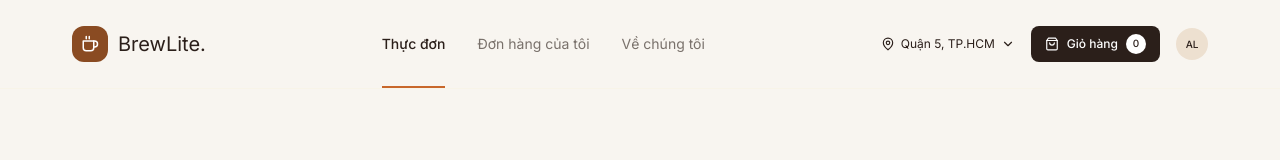
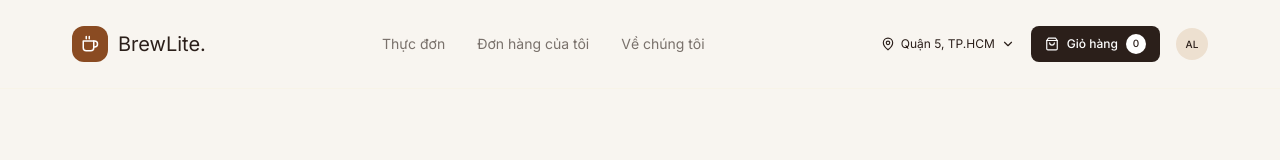
Before and after one commit to TienNguyenle-svg/Brewlite, a Next.js app in the folder frontend/: page /login in a window 1280 px wide. Shown: the top 160 px of the page. Built offline with nearby package versions, Linux system fonts and the light colour scheme; no server answers.

Commit message:
feat(header): đổi mục active trên thanh điều hướng theo trang hiện tại

```diff
--- a/frontend/components/layout/Header.tsx
+++ b/frontend/components/layout/Header.tsx
@@ -1,6 +1,7 @@
 "use client";
 
 import Link from "next/link";
+import { usePathname } from "next/navigation";
 import { useCart } from "@/lib/cart-store";
 
 function CupIcon() {
@@ -44,6 +45,28 @@ export default function Header() {
   // Tổng số ly trong giỏ, lấy từ store nên tự cập nhật khi thêm món
   const { count } = useCart();
 
+  // Đường dẫn hiện tại, dùng để biết mục nào đang được chọn
+  const pathname = usePathname();
+
+  const navItems = [
+    {
+      label: "Thực đơn",
+      href: "/",
+      // trang chủ và trang chi tiết món đều thuộc "Thực đơn"
+      active: pathname === "/" || pathname.startsWith("/products"),
+    },
+    {
+      label: "Đơn hàng của tôi",
+      href: "/orders",
+      active: pathname.startsWith("/orders"),
+    },
+    {
+      label: "Về chúng tôi",
+      href: "#",
+      active: false,
+    },
+  ];
+
   return (
     <header className="border-b border-[#F8F4E8] bg-[#F8F5F0]">
       <div className="mx-auto flex h-[88px] max-w-[1440px] items-center justify-between px-4 md:px-[72px]">
@@ -55,21 +78,24 @@ export default function Header() {
           <span className="text-xl text-[#2B1F1A]">BrewLite.</span>
         </Link>
 
-        {/* Điều hướng giữa */}
+        {/* Điều hướng giữa: mục nào active thì có chữ đậm + thanh cam */}
         <nav className="hidden h-full items-center gap-8 text-sm md:flex">
-          <Link
-            href="/"
-            className="relative flex h-full items-center font-medium text-[#2B1F1A]"
-          >
-            Thực đơn
-            <span className="absolute inset-x-0 bottom-0 h-0.5 bg-[#C8672B]" />
-          </Link>
-          <Link href="/orders" className="text-stone-500 hover:text-[#2B1F1A]">
-            Đơn hàng của tôi
-          </Link>
-          <Link href="#" className="text-stone-500 hover:text-[#2B1F1A]">
-            Về chúng tôi
-          </Link>
+          {navItems.map((item) => (
+            <Link
+              key={item.label}
+              href={item.href}
+              className={`relative flex h-full items-center ${
+                item.active
+                  ? "font-medium text-[#2B1F1A]"
+                  : "text-stone-500 hover:text-[#2B1F1A]"
+              }`}
+            >
+              {item.label}
+              {item.active && (
+                <span className="absolute inset-x-0 bottom-0 h-0.5 bg-[#C8672B]" />
+              )}
+            </Link>
+          ))}
         </nav>
 
         {/* Bên phải */}
```
